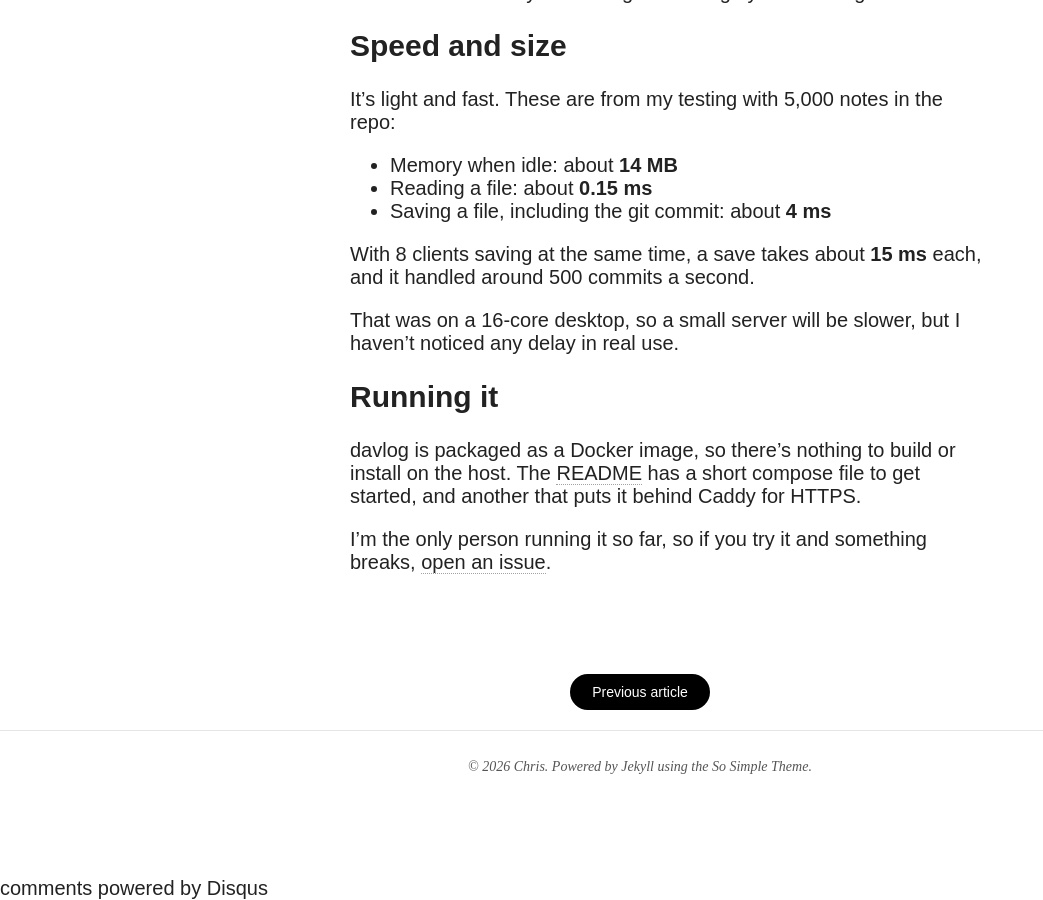
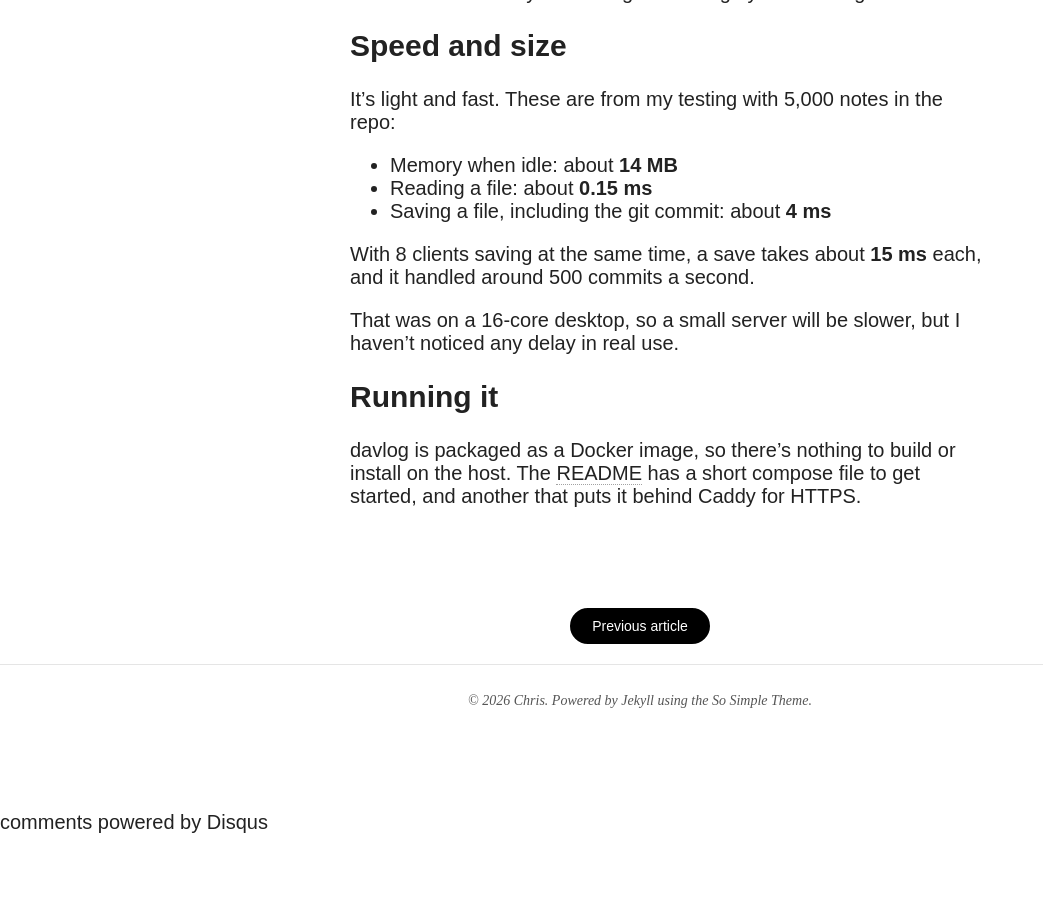
Before and after one commit to cbenning/cbenning.github.io, a Jekyll site: the page built from _posts/2026-10-30-davlog.md, in a window 1280 px wide and 900 px high, scrolled down 1387 px. Shown: the whole window, without its empty margins (0-1043 px from the left). Built offline with Jekyll 4.4.1, drawn with Linux system fonts in a browser that asks for light colours; nearby versions of some CDN libraries; comment, search, counter and statistics services are not loaded; after the commit the page ends 2221 px from its top, so only the background shows below that.

Commit message:
davlog post: remove the closing line
Co-Authored-By: Claude Sonnet 5.5 <noreply@anthropic.com>

```diff
--- a/_posts/2026-10-30-davlog.md
+++ b/_posts/2026-10-30-davlog.md
@@ -58,5 +58,3 @@ That was on a 16-core desktop, so a small server will be slower, but I haven't n
 # Running it
 
 davlog is packaged as a Docker image, so there's nothing to build or install on the host. The [README](https://github.com/cbenning/davlog#quick-start) has a short compose file to get started, and another that puts it behind Caddy for HTTPS.
-
-I'm the only person running it so far, so if you try it and something breaks, [open an issue](https://github.com/cbenning/davlog/issues).
```
